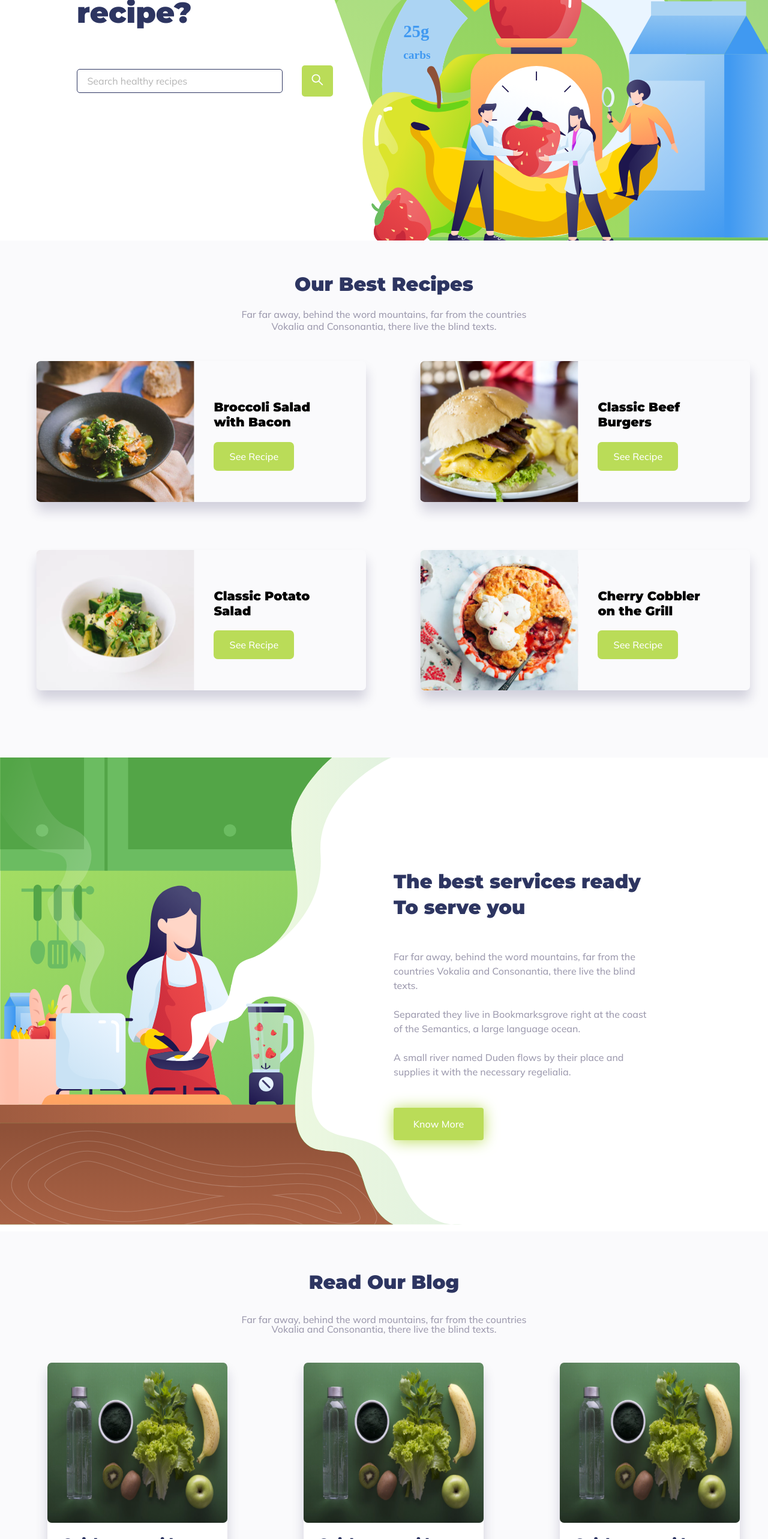
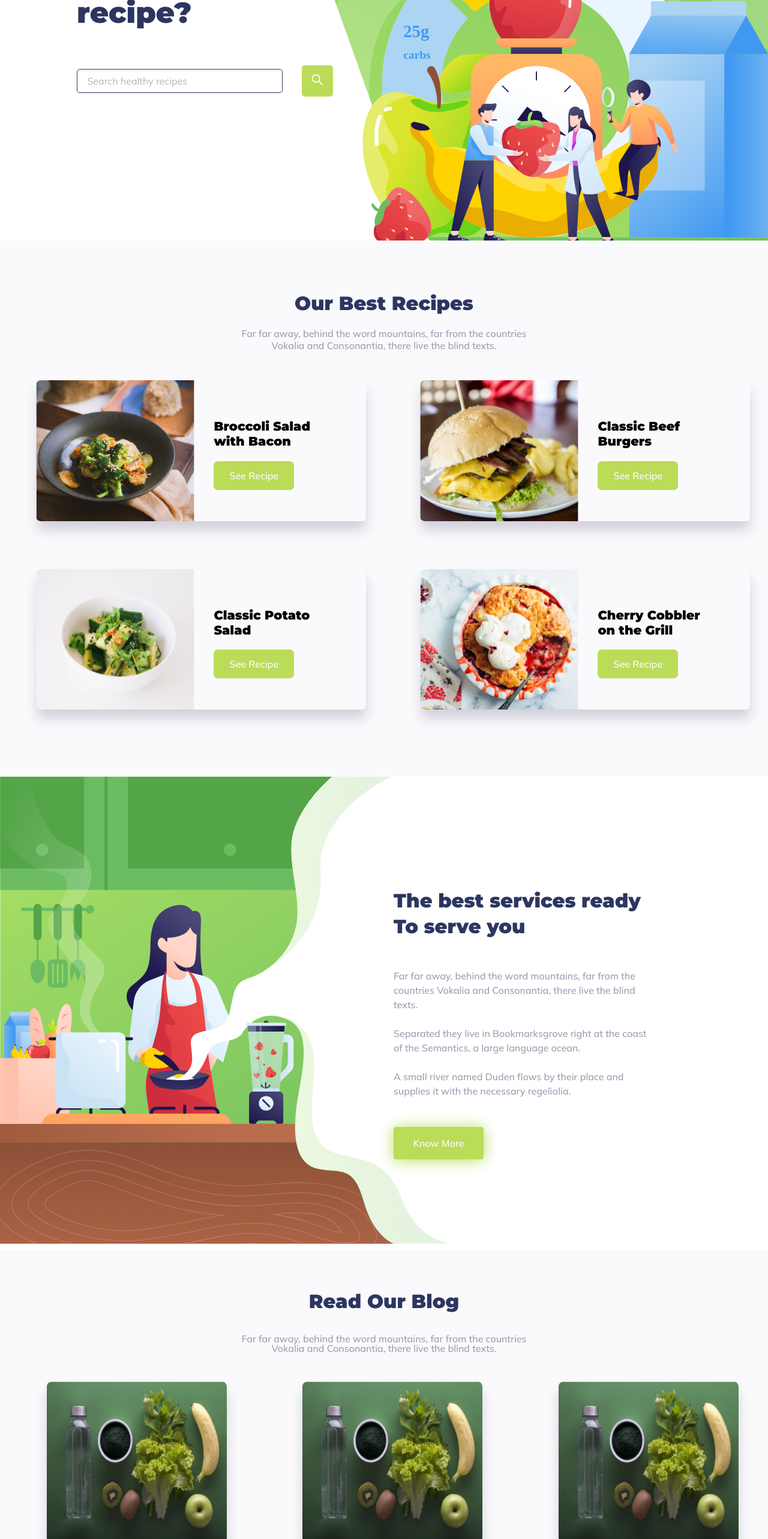
Before and after one commit to Myltiane-Alves/Foods, a React (Create React App) app: page / in a window 1280 px wide. Shown: the part 234-2800 px from the top of the page at 60% size. Built offline with nearby package versions, Linux system fonts and the light colour scheme; no server answers.

Commit message:
Atualização mobile

```diff
--- a/package.json
+++ b/package.json
@@ -9,7 +9,7 @@
     "@typescript-eslint/eslint-plugin": "^5.9.1",
     "add": "^2.0.6",
     "axios": "^0.24.0",
-    "firebase-tools": "^10.1.1",
+    "firebase-tools": "^10.1.2",
     "hooks": "^0.3.2",
     "prettier": "^2.5.1",
     "react": "^17.0.2",
--- a/src/components/CardBlog/styles.ts
+++ b/src/components/CardBlog/styles.ts
@@ -77,7 +77,7 @@ export const Content = styled.div`
   width: 300px;
   height: 28.125rem;
   background-color: #FFFFFF;
-  margin-left: 2rem;
+  margin-left: 1.8rem;
   h2 {
     font-size: 1.3rem;
     font-weight: bold;
--- a/src/components/CardMenu/styles.ts
+++ b/src/components/CardMenu/styles.ts
@@ -126,6 +126,7 @@ export const ContentCard = styled.div`
 export const Title = styled.div`
   flex-direction: column;
   margin-bottom: 3rem;
+  padding-top: 2rem;
   h1 {
     font-size: 2rem;
     font-weight: bold;
--- a/src/components/Services/styles.ts
+++ b/src/components/Services/styles.ts
@@ -58,7 +58,7 @@ export const Description = styled.div`
   flex-direction: column;
   display: flex;
   padding: 1rem;
-  margin-top: 25rem;
+  margin-top: 27rem;
   background-color: transparent;
   @media (min-width: 1280px) {
     margin: 5rem 8.75rem 2.5rem 0;
```
Also changed, not shown: firebase.json (added), 2 other files (tests, documents, lock files or other folders).
